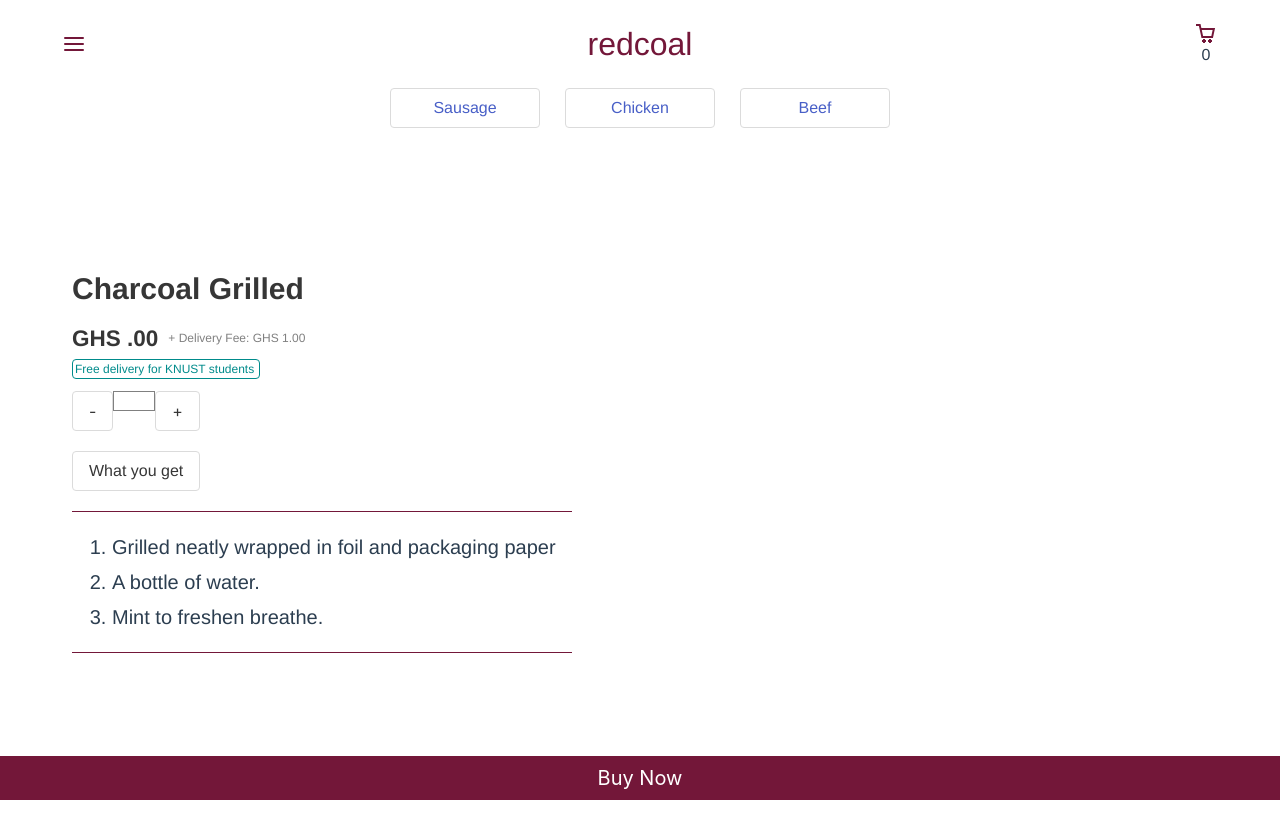
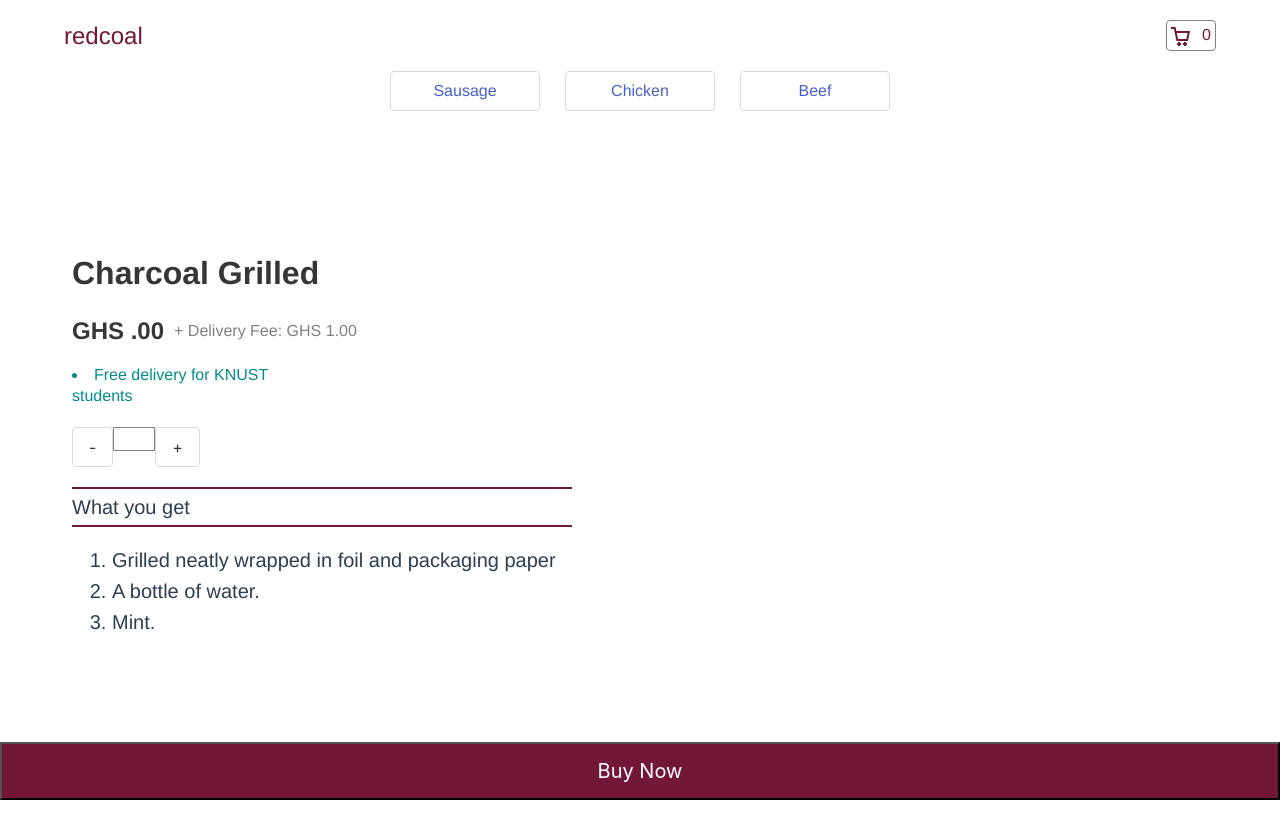
Before and after one commit to mchase007/redcoalv3., a Vue app: page /meal/beef in a window 1280 px wide. Both pictures are taken after a click on the element "What you get". Built offline with nearby package versions, Linux system fonts and the light colour scheme.

Commit message:
ui updates

```diff
--- a/src/assets/scss/_header.scss
+++ b/src/assets/scss/_header.scss
@@ -4,6 +4,20 @@ nav {
 
 .header_logo {
   a {
+    color: $coalRed;
+  }
+}
+
+.header_cart{
+  display: flex;
+  justify-content: space-between;
+  padding: 4px;
+  cursor: pointer;
+  border-radius: 4px;
+  border: 1px solid gray;
+  width: 50px;
+
+  p {
     color: $coalRed;
   }
 }
--- /dev/null
+++ b/src/assets/scss/_hero.scss
@@ -0,0 +1,5 @@
+.heroOne{
+  display: flex;
+  flex-direction: column;
+  margin: 0 auto;
+}
--- a/src/assets/scss/_product.scss
+++ b/src/assets/scss/_product.scss
@@ -10,35 +10,27 @@
     border: 1px solid gray;
     padding-left: 20px;
     padding-right: 20px;
-    padding-bottom: 4px;
-    padding-top: 4px;
+    padding-bottom: 8px;
+    padding-top: 8px;
   }
 }
 
 .more {
   margin-top: 20px;
   margin-bottom: 20px;
-  border-top: 1px solid #731739;
-  border-bottom: 1px solid #731739;
   padding-bottom: 20px;
-  visibility: hidden;
-  transition: visibility 5ms ease-in-out;
+  display: none;
+  transition: display 5ms ease-in-out;
 
   &.pack {
-    visibility: visible;
+    display: block;
   }
 }
 
-.is-small {
-  margin-top: -12px;
-  margin-bottom: 12px;
-  font-size: 12px;
+.promo {
   color: darkcyan;
-  padding-left: 2px;
-  padding-right: 1px;
-  border: 1px solid darkcyan;
-  width: 188px;
-  border-radius: 4px;
+  width: 241px;
+  margin-bottom: 20px;
 }
 
 .bill {
@@ -46,9 +38,7 @@
   align-items: center;
 
   p {
-    font-size: 12px;
     color: gray;
-    // padding: 1px 2px 1px 2px;
     margin-top: -20px;
     margin-left: 10px;
   }
@@ -60,12 +50,18 @@
   bottom: 0;
   right: 0;
   width: 100%;
-  border: 1px solid #731739;
   background-color: #731739;
   color: white;
   font-size: 1.25rem;
   cursor: pointer;
-  padding-bottom: calc(0.5em - 1px);
-  padding-top: calc(0.5em - 1px);
+  padding-bottom: calc(0.8em - 1px);
+  padding-top: calc(0.8em - 1px);
   white-space: nowrap;
 }
+
+.clicker {
+  padding: 5px 0;
+  border-top: 2.8px solid #731739;
+  border-bottom: 2.8px solid #731739;
+  cursor: pointer;
+}
--- a/src/assets/scss/style.scss
+++ b/src/assets/scss/style.scss
@@ -1,3 +1,6 @@
+@import "~bulma/bulma";
+@import url("https://fonts.googleapis.com/css2?family=Josefin+Sans:wght@400;700&display=swap");
+
 @import "variables";
 @import "globals";
 @import "header";
@@ -8,7 +11,8 @@
 @import "shoppingcart";
 @import "menu";
 @import "close";
-@import url("https://fonts.googleapis.com/css2?family=Josefin+Sans:wght@400;700&display=swap");
-@import "~bulma/bulma";
+@import "hero";
+
+
 
 $family-sans-serif: "Josefin Sans", sans-serif;
--- a/src/components/Cart.vue
+++ b/src/components/Cart.vue
@@ -1,4 +1,5 @@
 <template>
+
   <div class="drawer" :class="{open : isOpen}">
     <button class="drawer-close button is-outlined is-light" @click="closeCart">Back to shopping</button>
 
@@ -24,11 +25,16 @@
       <button class="button is-primary" @click="openCheckout">Complete Purchase</button>
     </div>
   </div>
+  <CompletePurchase></CompletePurchase>
 </template>
 
 <script>
+import CompletePurchase from '@/components/CompletePurchase.vue'
 
 export default {
+  components: {
+    CompletePurchase,
+  },
   data() {
     return {
 
--- a/src/components/Header.vue
+++ b/src/components/Header.vue
@@ -1,25 +1,24 @@
 <template>
   <nav>
     <div class="container flex flex-jc-sb flex-ai-c">
-      <div>
-        <div @click="displayMenu" class="header-hamburger" :class="{open: open}">
+      <!-- <div> -->
+        <!-- <div @click="displayMenu" class="header-hamburger" :class="{open: open}">
           <i v-if="open" class="gg-close"></i>
           <i v-if="!open" class="gg-menu"></i>
-        </div>
+        </div>  -->
 
-        <div class="mobile-menu" :class="{open: open}">
+        <!-- <div class="mobile-menu" :class="{open: open}">
           <span>
 
           <router-link to="/">Sign In</router-link>
           </span>
           <router-link to="/">Sign Up</router-link>
-        </div>
-      </div>
+        </div>  -->
+      <!-- </div> -->
 
-      <div class="header_logo is-size-4 is-size-3-desktop">
+      <div class="header_logo is-size-5 is-size-4-desktop">
         <a><router-link to="/">redcoal</router-link></a>
       </div>
-
 
       <div class="header_cart" @click="openCart">
           <i class="gg-shopping-cart"></i>
--- a/src/components/Hero.vue
+++ b/src/components/Hero.vue
@@ -1,4 +1,5 @@
 <template>
+    <div class="heroOne">
 
     <div class="container has-text-centered">
       <p class="title">
@@ -9,11 +10,26 @@
       </p>
     </div>
 
+    <div class="button is-primary">
+      <router-link :to="{ name:'Product', params: { id: product.productID}}" @click="selectMeal(product)">Order Now</router-link>
+    </div>
+    </div>
+
 </template>
 
 <script>
 export default {
   name: "Hero",
+  computed: {
+    product() {
+      return this.$store.state.products[0];
+    }
+  },
+  methods: {
+    selectMeal(usermeal) {
+      this.$store.commit('selectMeal', usermeal);
+    },
+  }
 }
 </script>
 
--- a/src/components/ProductItem.vue
+++ b/src/components/ProductItem.vue
@@ -1,24 +1,24 @@
 <template>
   <div class="productView container" >
-    <div class="content is-medium">
-      <h3>Charcoal Grilled {{userMeal.productName}}</h3>
+    <div class="content">
+      <h4 class="is-size-4 is-size-3-tablet">Charcoal Grilled {{userMeal.productName}}</h4>
 
 
       <div class="bill">
-      <h5>GHS {{userMeal.productPrice}}.00</h5>
-      <p>+ Delivery Fee: GHS 1.00</p>
+      <h5 class="is-size-5 is-size-4-tablet" >GHS {{userMeal.productPrice}}.00</h5>
+      <p class="is-small">+ Delivery Fee: GHS 1.00</p>
       </div>
-      <p class="is-small">Free delivery for KNUST students</p>
+      <li class="promo is-small">Free delivery for KNUST students</li>
       <div class="controlSet">
         <button class="button" @click="decreaseQuantity">-</button>
         <p class="quantity">{{userMeal.productQuantity}}</p>
         <button class="button" @click="increaseQuantity">+</button>
       </div>
 
-      <p>{{userMeal.productDescription}}</p>
-      <div class="clicker button is-outlined" @click="viewPack">What you get</div>
+      <p class="is-size-5">{{userMeal.productDescription}}</p>
+      <div class="clicker is-size-5" @click="viewPack">What you get</div>
 
-       <div class="more" :class="{pack: pack}">
+       <div class="more is-size-5" :class="{pack: pack}">
         <ol type="1">
           <li>
             Grilled {{userMeal.productName}} neatly wrapped in foil and packaging paper
@@ -27,7 +27,7 @@
             A bottle of water.
           </li>
           <li>
-            Mint to freshen breathe.
+            Mint.
           </li>
         </ol>
       </div>
--- a/src/components/ProductList.vue
+++ b/src/components/ProductList.vue
@@ -3,7 +3,7 @@
     <div class="container">
       <div class="">
         <div class="mealList" >
-          <div class="mealItem button is-outlined" ref="link" v-for="product in products" :key="product.id">
+          <div class="mealItem button is-outlined" v-for="product in products" :key="product.id">
             <router-link :to="{ name:'Product', params: { id: product.productID}}" @click="selectMeal(product)">{{product.productName}}</router-link>
           </div>
         </div>
--- a/src/views/CoalSite.vue
+++ b/src/views/CoalSite.vue
@@ -3,14 +3,12 @@
     <div class="hero-head">
       <Header></Header>
       <Cart/>
-      <CompletePurchase></CompletePurchase>
     </div>
     <div class="hero-body">
       <Hero></Hero>
     </div>
     <div class="hero-foot">
-      <ProductList></ProductList>
-      <!-- <ProductItem></ProductItem> -->
+      <!-- <ProductList></ProductList> -->
     </div>
   </section>
 </template>
@@ -18,20 +16,17 @@
 <script>
   import Header from '@/components/Header.vue'
   import Hero from '@/components/Hero.vue'
-  import ProductList from '@/components/ProductList.vue'
-  // import ProductItem from '@/components/ProductItem.vue'
+  // import ProductList from '@/components/ProductList.vue'
   import Cart from '@/components/Cart.vue'
-  import CompletePurchase from '@/components/CompletePurchase.vue'
 
 export default {
   name: "CoalSite",
   components: {
     Header,
     Hero,
-    ProductList,
+    // ProductList,
     // ProductItem,
     Cart,
-    CompletePurchase,
   },
   data() {
     return {
--- a/src/views/Product.vue
+++ b/src/views/Product.vue
@@ -3,7 +3,6 @@
     <div class="hero-head">
       <Header></Header>
       <Cart/>
-      <CompletePurchase/>
       <ProductList></ProductList>
     </div>
     <div class="hero-body">
@@ -17,7 +16,7 @@ import Header from '@/components/Header.vue'
 import Cart from '@/components/Cart.vue'
 import ProductItem from '@/components/ProductItem.vue'
 import ProductList from '@/components/ProductList.vue'
-import CompletePurchase from '@/components/CompletePurchase.vue'
+
 
 export default {
   components: {
@@ -25,7 +24,6 @@ export default {
     Cart,
     ProductItem,
     ProductList,
-    CompletePurchase,
   },
 }
 </script>
```
Also changed, not shown: 7 other files (tests, documents, lock files or other folders).
